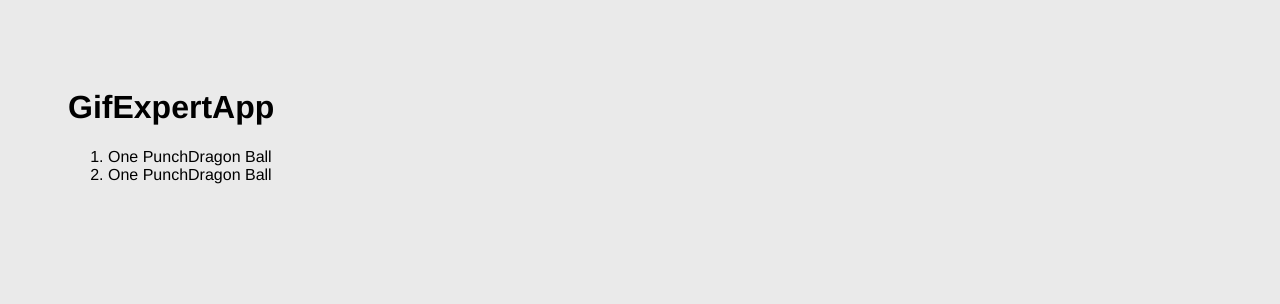
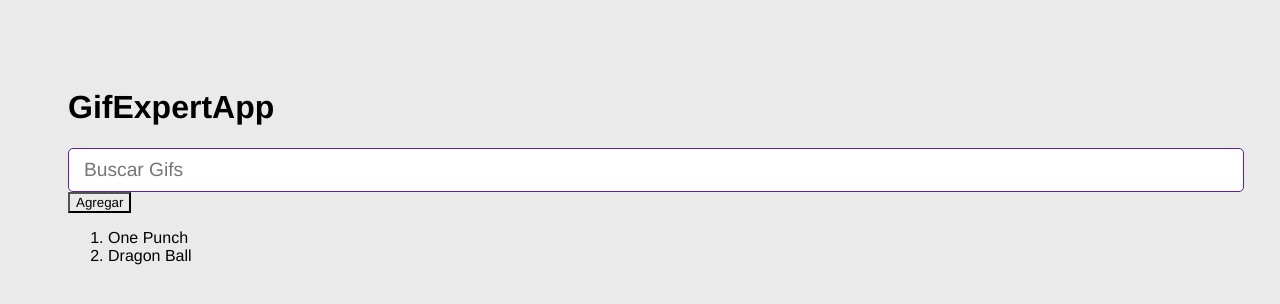
Before and after one commit to TadeoLeonFerenese/GifApp, a React (Vite) app: page / in a window 1280 px wide. Shown: the top 304 px of the page. Built offline with nearby package versions, Linux system fonts and the light colour scheme.

Commit message:
On Fire BB

```diff
--- a/src/GifExpertApp.jsx
+++ b/src/GifExpertApp.jsx
@@ -1,20 +1,26 @@
 import { useState } from "react";
+import { AddCategory } from "./components/AddCategory";
 
 export const GifExpertApp = () => {
-  const [categories, setfirst] = useState(["One Punch", "Dragon Ball"]);
+  const [categories, setCategories] = useState(["One Punch", "Dragon Ball"]);
 
-  console.log(categories);
+  const onAddCategories = () => {
+    setCategories([...categories, "Hisoka"]);
+  };
+
   return (
     <>
       {/* titulo */}
       <h1>GifExpertApp</h1>
 
       {/* input */}
+      <AddCategory />
+      {/* listado de Gif */}
 
-      {/* listado de Gif */}
+      <button onClick={onAddCategories}>Agregar</button>
       <ol>
         {categories.map((category) => {
-          return <li key={category}>{categories}</li>;
+          return <li key={category}>{category}</li>;
         })}
       </ol>
       {/* Gif Item */}
--- /dev/null
+++ b/src/components/AddCategory.jsx
@@ -0,0 +1,25 @@
+import { useState } from "react";
+
+export const AddCategory = () => {
+  const [inputValue, setInputValue] = useState("");
+
+  const onImputChange = ({ target }) => {
+    setInputValue(target.value);
+  };
+
+  const onSubmit = (event) => {
+    event.preventDefault();
+    console.log(inputValue);
+  };
+
+  return (
+    <form onSubmit={(event) => onSubmit(event)}>
+      <input
+        type="text"
+        placeholder="Buscar Gifs"
+        value={inputValue}
+        onChange={(event) => onImputChange(event)}
+      />
+    </form>
+  );
+};
```
